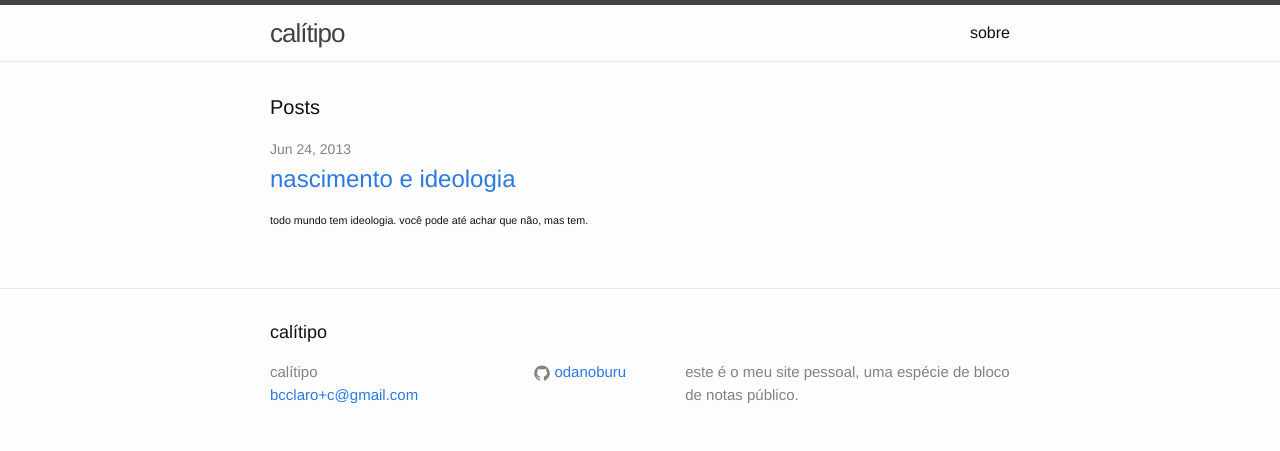
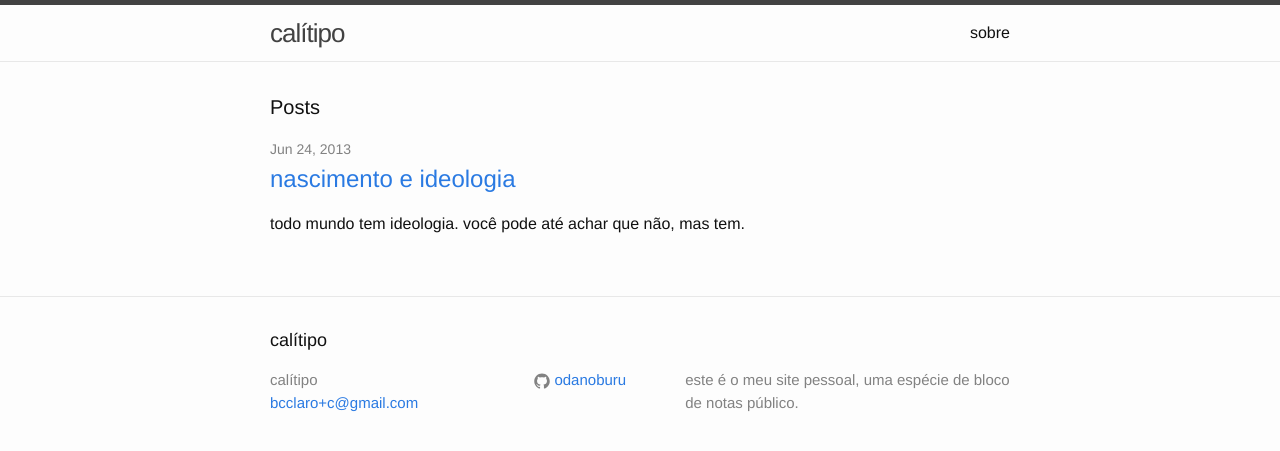
Before and after one commit to odanoburu/odanoburu.github.io, a Jekyll site: the page built from index.html, in a window 1280 px wide. Shown: the top 451 px of the page. Built offline with Jekyll 4.4.1, drawn with Linux system fonts in a browser that asks for light colours.

Commit message:
update description

```diff
--- a/index.html
+++ b/index.html
@@ -14,7 +14,7 @@ layout: default
         <h2>
           <a class="post-link" href="{{ post.url | prepend: site.baseurl }}">{{ post.title }}</a>
         </h2>
-          <h6> <article>{{ post.excerpt }}</article> </h6>
+          <h4> <article>{{ post.excerpt }}</article> </h4>
       </li>
     {% endfor %}
   </ul>
```
